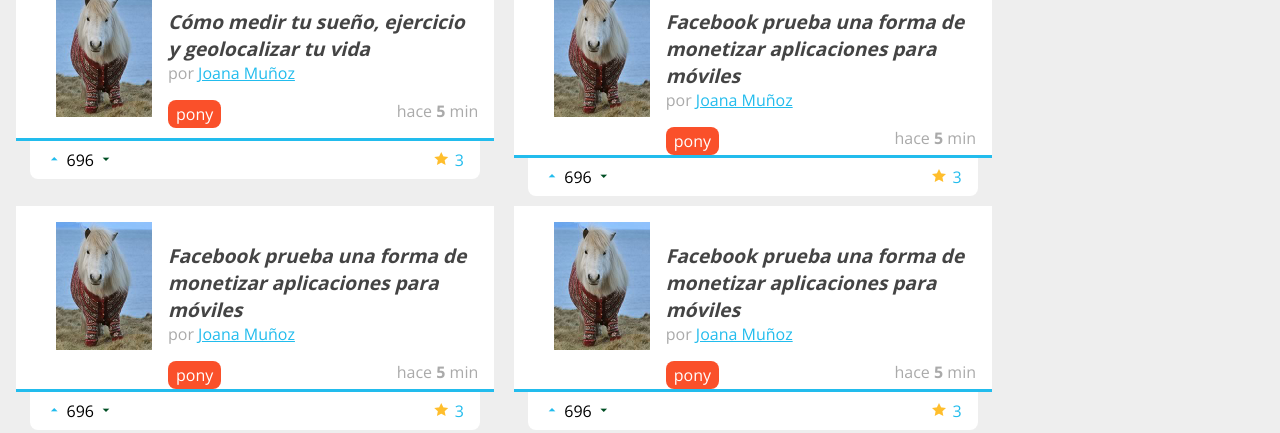
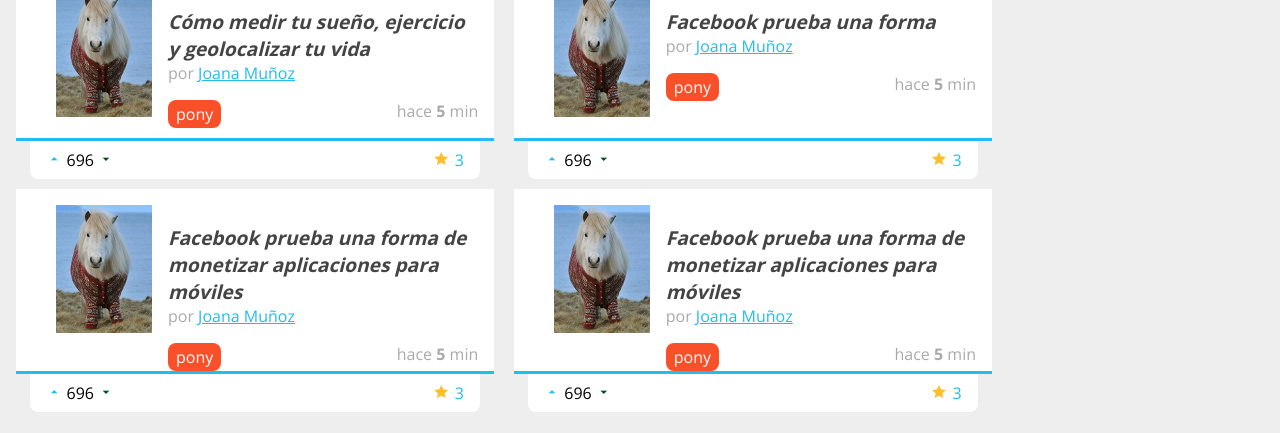
Before and after one commit to arualvalenzuela/Puls2014-America, a plain HTML site: page index.html in a window 1280 px wide. Shown: the part 402-835 px from the top of the page. Drawn offline with nearby package versions, Linux system fonts and the light colour scheme; files whose address does not match are found by name.

Commit message:
cambio nuevoo porfavor
siiiiiiiiiiiiiiiiiii

```diff
--- a/estilos.css
+++ b/estilos.css
@@ -148,13 +148,15 @@
 	margin-right: 0.5em;
 	padding-right: 0.5em;
 	width: 52px;
-	-webkit-transition:.5s;
+	/*-webkit-transition:.5s;*/
 
 }
 
 header #logo img:hover
 {
    -webkit-transform:rotate(360deg);
+	-webkit-transition:.5s;
+
 
 
 }
--- a/index.html
+++ b/index.html
@@ -129,7 +129,7 @@
 			</figure>
 			<h2 class="titulo_item">
 				<a href="#">
-					Facebook prueba una forma de monetizar aplicaciones para móviles
+					Facebook prueba una forma
 				</a>
 			</h2>
 			<div class="autor_item">
```
